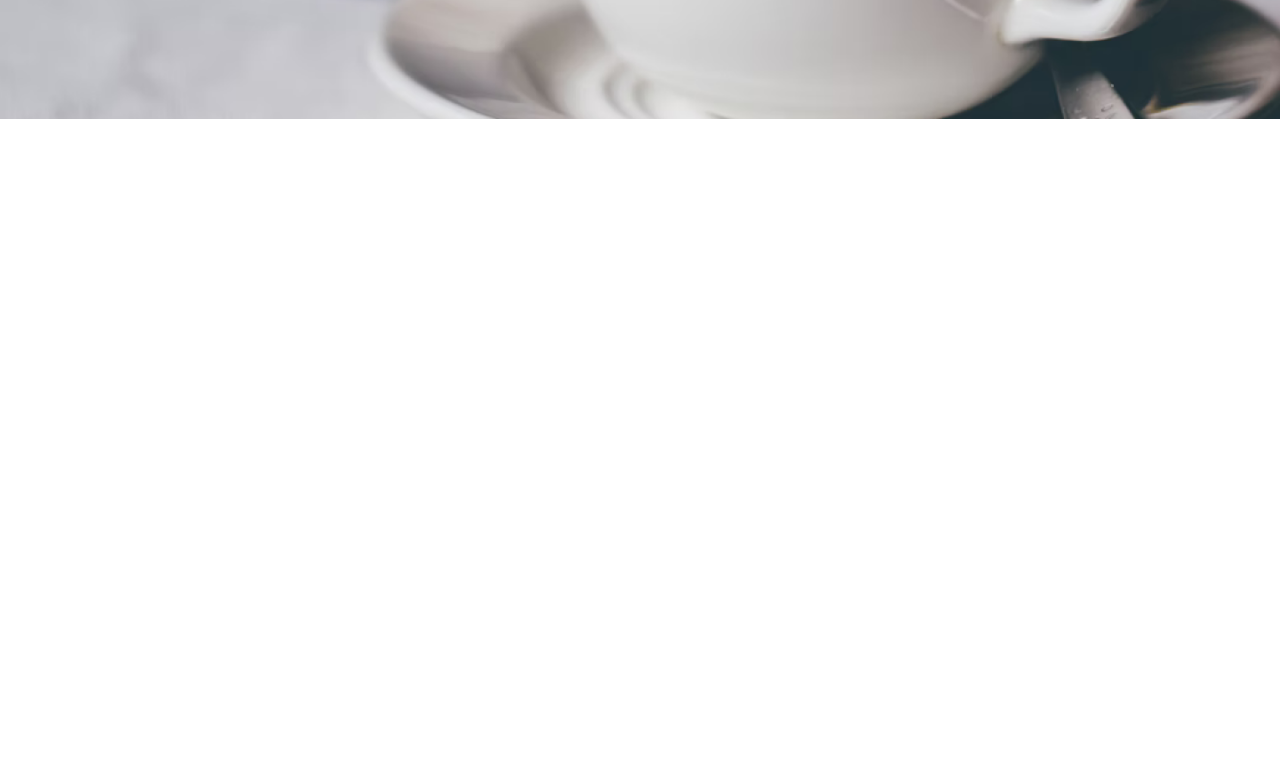
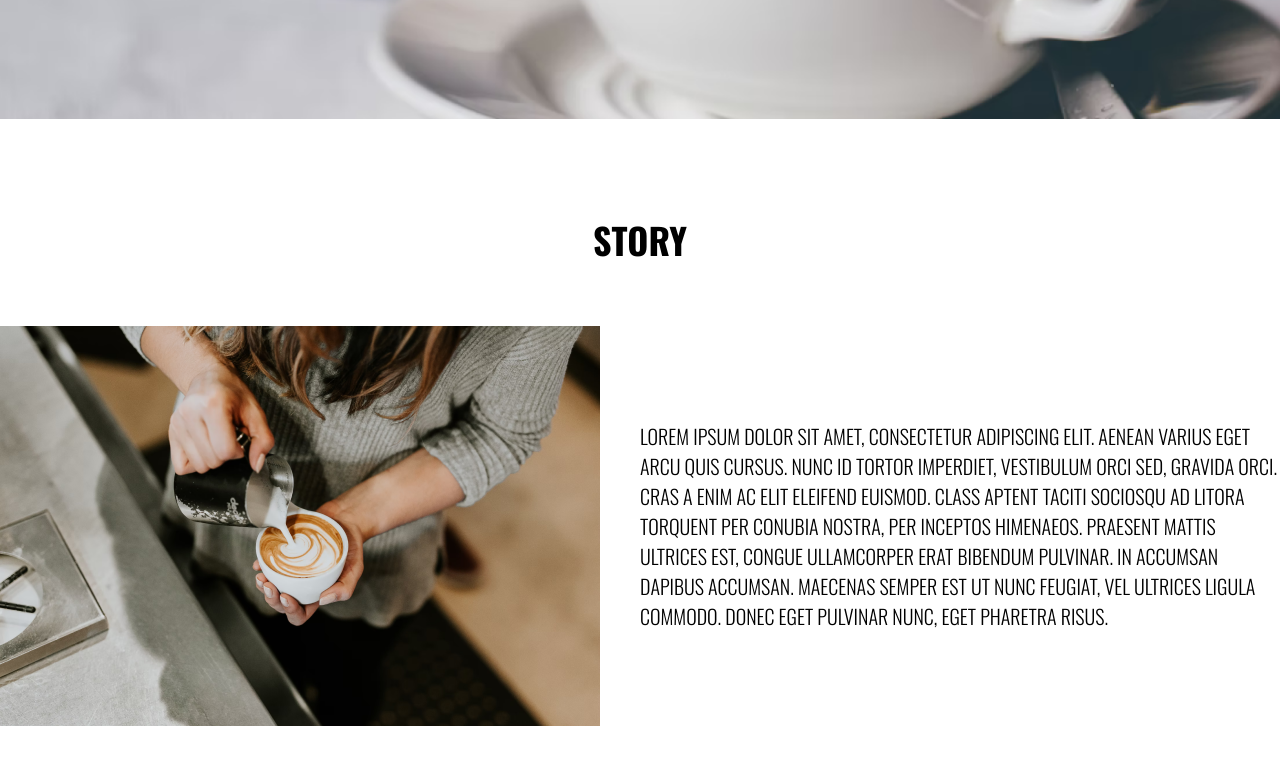
Before and after one commit to KolyakaMolyaka/KolyakaMolyaka.github.io, a plain HTML site: page index.html in a window 1280 px wide. Shown: the part 579-1344 px from the top of the page. Before the commit the page ends 800 px from the top, so only its background shows below. Drawn offline with nearby package versions, Linux system fonts and the light colour scheme.

Commit message:
Добавлена секция 'Story' на index-страницу

```diff
--- a/css/style.css
+++ b/css/style.css
@@ -1,3 +1,9 @@
+.section_header {
+    font-weight: 500px;
+    font-size: 36px;
+    text-align: center;
+}
+
 * {
     padding: 0px;
     margin: 0px;
@@ -76,5 +82,27 @@ h1::after {
     height: 10px;
     width: 80px;
     background-color:#817070;
+}
 
+/* Section story */
+h2 {
+    margin: 60px;
 }
+
+.story_section__content {
+    display: flex;
+    margin-bottom: 60px;
+}
+
+.story_section__content-image {
+    width: 600px;
+    height: 400px;
+}
+
+.story_section__content-text {
+    display: inline-flex;
+    align-items: center;
+    margin-left: 40px;
+    font-weight: 300px;
+    font-size: 20px;
+}
--- a/index.html
+++ b/index.html
@@ -41,6 +41,23 @@
         <h1>Take your time</h1>
     </div>
 </section>
+<section id="story_section">
+    <div class="container">
+
+        <h2 class="section_header">Story</h2>
+        <div class="story_section__content">
+            <img src="imgs/story_section_img.png" class="story_section__content-image">
+            <p class="story_section__content-text">
+                Lorem ipsum dolor sit amet, consectetur adipiscing elit. Aenean varius eget arcu quis cursus. Nunc id
+                tortor imperdiet, vestibulum orci sed, gravida orci. Cras a enim ac elit eleifend euismod. Class aptent
+                taciti sociosqu ad litora torquent per conubia nostra, per inceptos himenaeos. Praesent mattis ultrices
+                est, congue ullamcorper erat bibendum pulvinar. In accumsan dapibus accumsan. Maecenas semper est ut
+                nunc feugiat, vel ultrices ligula commodo. Donec eget pulvinar nunc, eget pharetra risus.
+            </p>
+        </div>
+    </div>
+
+</section>
 
 <script src="js/script.js"></script>
 </body>
```
Also changed, not shown: imgs/story_section_img.png (added).
